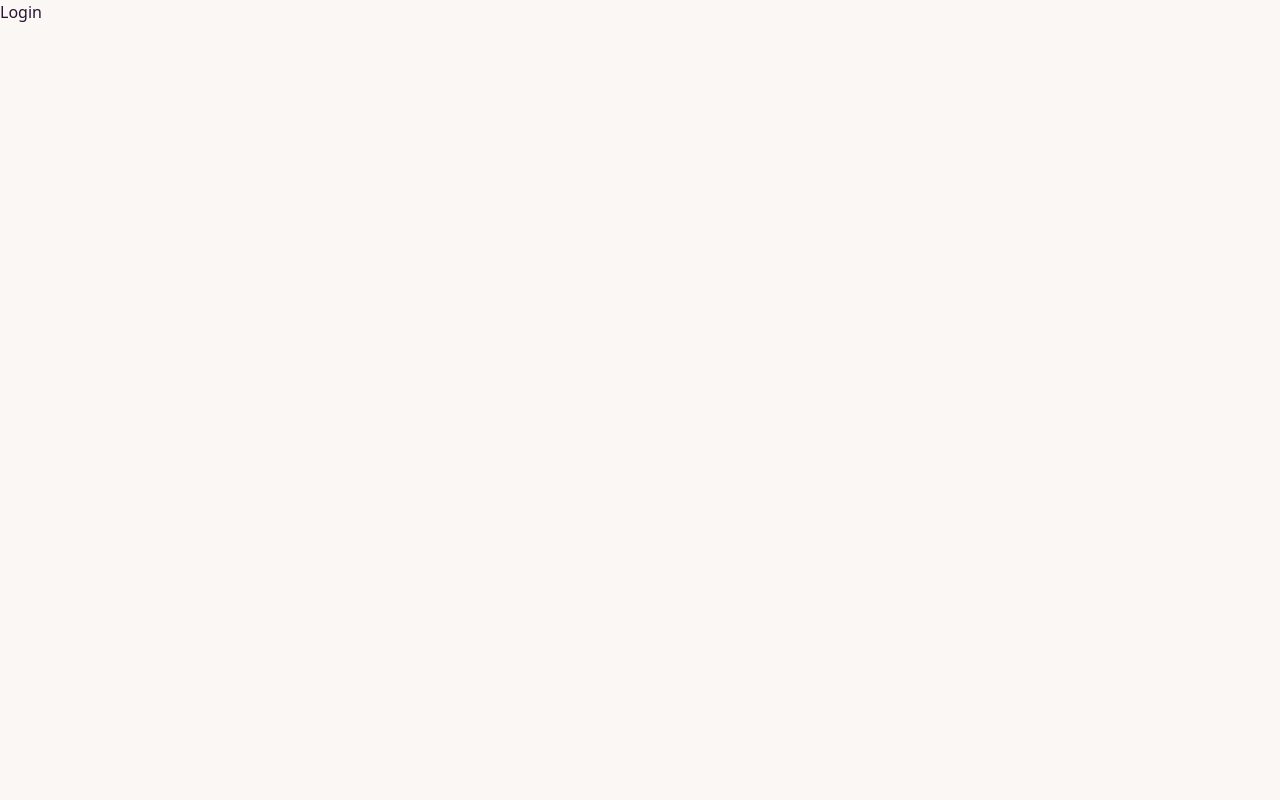
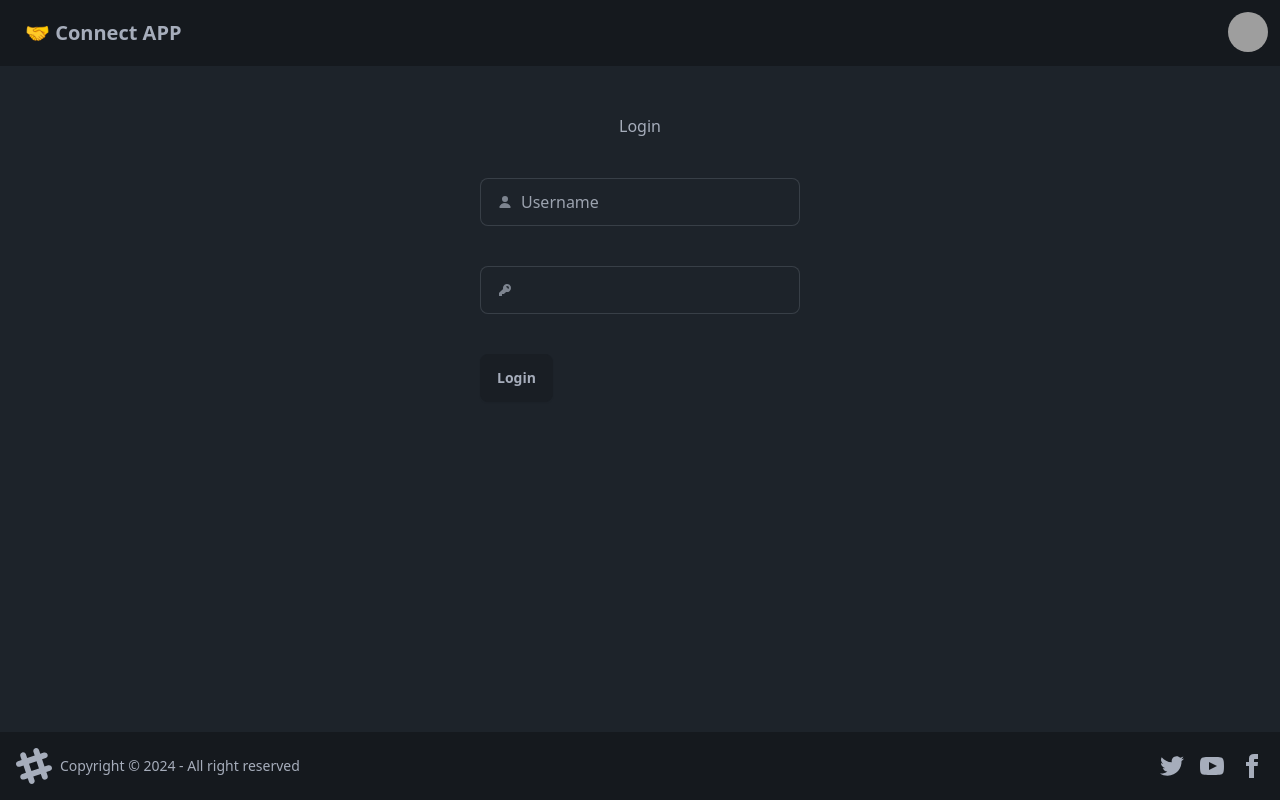
Before and after one commit to Gk-learner/connect-app, a React (Vite) app: page /login in a window 1280 px wide. Built offline with nearby package versions, Linux system fonts and the light colour scheme; grey boxes are pictures that could not be loaded.

Commit message:
Integrated login api

```diff
--- a/index.html
+++ b/index.html
@@ -1,5 +1,5 @@
 <!DOCTYPE html>
-<html lang="en" data-theme="cupcake">
+<html lang="en" data-theme="dark">
     <head>
         <meta charset="UTF-8" />
         <link rel="icon" type="image/svg+xml" href="/vite.svg" />
--- a/src/App.jsx
+++ b/src/App.jsx
@@ -1,17 +1,16 @@
-import "./App.css";
-import NavBar from "./NavBar";
-import {createRoot} from "react-dom/client";
+import Body from "./Body";
+import Login from "./Login";
+import Profile from "./Profile";
 import {BrowserRouter, Routes, Route} from "react-router-dom";
-const root = createRoot(document.getElementById("root"));
-
-root.render(<BrowserRouter>{/* The rest of your app goes here */}</BrowserRouter>);
 function App() {
     return (
         <>
             <BrowserRouter basename="/">
                 <Routes>
-                    <Route path="/" element={<NavBar />} />
-                    <Route path="login" element={<div>Login</div>}></Route>
+                    <Route path="/" element={<Body />} >
+                    <Route path="/login" element={<Login />} />
+                        <Route path="/profile" element={<Profile />} />
+                        </Route>
                 </Routes>
             </BrowserRouter>
         </>
--- /dev/null
+++ b/src/Body.jsx
@@ -0,0 +1,16 @@
+import {Outlet} from "react-router-dom";
+import NavBar from "./NavBar";
+import Footer from "./Footer";
+
+
+const Body = () => {
+    return (
+        <div>
+            <NavBar />
+            <Outlet />
+            <Footer />
+        </div>
+    );
+};
+
+export default Body;
--- /dev/null
+++ b/src/Footer.jsx
@@ -0,0 +1,61 @@
+import React from "react";
+
+const Footer = () => {
+    return (
+        <div>
+            <footer className="footer bg-base-300 text-neutral-content items-center p-4 bottom-0 fixed">
+                <aside className="grid-flow-col items-center">
+                    <svg
+                        width="36"
+                        height="36"
+                        viewBox="0 0 24 24"
+                        xmlns="http://www.w3.org/2000/svg"
+                        fillRule="evenodd"
+                        clipRule="evenodd"
+                        className="fill-current"
+                    >
+                        <path d="M22.672 15.226l-2.432.811.841 2.515c.33 1.019-.209 2.127-1.23 2.456-1.15.325-2.148-.321-2.463-1.226l-.84-2.518-5.013 1.677.84 2.517c.391 1.203-.434 2.542-1.831 2.542-.88 0-1.601-.564-1.86-1.314l-.842-2.516-2.431.809c-1.135.328-2.145-.317-2.463-1.229-.329-1.018.211-2.127 1.231-2.456l2.432-.809-1.621-4.823-2.432.808c-1.355.384-2.558-.59-2.558-1.839 0-.817.509-1.582 1.327-1.846l2.433-.809-.842-2.515c-.33-1.02.211-2.129 1.232-2.458 1.02-.329 2.13.209 2.461 1.229l.842 2.515 5.011-1.677-.839-2.517c-.403-1.238.484-2.553 1.843-2.553.819 0 1.585.509 1.85 1.326l.841 2.517 2.431-.81c1.02-.33 2.131.211 2.461 1.229.332 1.018-.21 2.126-1.23 2.456l-2.433.809 1.622 4.823 2.433-.809c1.242-.401 2.557.484 2.557 1.838 0 .819-.51 1.583-1.328 1.847m-8.992-6.428l-5.01 1.675 1.619 4.828 5.011-1.674-1.62-4.829z"></path>
+                    </svg>
+                    <p>Copyright © {new Date().getFullYear()} - All right reserved</p>
+                </aside>
+                <nav className="grid-flow-col gap-4 md:place-self-center md:justify-self-end">
+                    <a>
+                        <svg
+                            xmlns="http://www.w3.org/2000/svg"
+                            width="24"
+                            height="24"
+                            viewBox="0 0 24 24"
+                            className="fill-current"
+                        >
+                            <path d="M24 4.557c-.883.392-1.832.656-2.828.775 1.017-.609 1.798-1.574 2.165-2.724-.951.564-2.005.974-3.127 1.195-.897-.957-2.178-1.555-3.594-1.555-3.179 0-5.515 2.966-4.797 6.045-4.091-.205-7.719-2.165-10.148-5.144-1.29 2.213-.669 5.108 1.523 6.574-.806-.026-1.566-.247-2.229-.616-.054 2.281 1.581 4.415 3.949 4.89-.693.188-1.452.232-2.224.084.626 1.956 2.444 3.379 4.6 3.419-2.07 1.623-4.678 2.348-7.29 2.04 2.179 1.397 4.768 2.212 7.548 2.212 9.142 0 14.307-7.721 13.995-14.646.962-.695 1.797-1.562 2.457-2.549z"></path>
+                        </svg>
+                    </a>
+                    <a>
+                        <svg
+                            xmlns="http://www.w3.org/2000/svg"
+                            width="24"
+                            height="24"
+                            viewBox="0 0 24 24"
+                            className="fill-current"
+                        >
+                            <path d="M19.615 3.184c-3.604-.246-11.631-.245-15.23 0-3.897.266-4.356 2.62-4.385 8.816.029 6.185.484 8.549 4.385 8.816 3.6.245 11.626.246 15.23 0 3.897-.266 4.356-2.62 4.385-8.816-.029-6.185-.484-8.549-4.385-8.816zm-10.615 12.816v-8l8 3.993-8 4.007z"></path>
+                        </svg>
+                    </a>
+                    <a>
+                        <svg
+                            xmlns="http://www.w3.org/2000/svg"
+                            width="24"
+                            height="24"
+                            viewBox="0 0 24 24"
+                            className="fill-current"
+                        >
+                            <path d="M9 8h-3v4h3v12h5v-12h3.642l.358-4h-4v-1.667c0-.955.192-1.333 1.115-1.333h2.885v-5h-3.808c-3.596 0-5.192 1.583-5.192 4.615v3.385z"></path>
+                        </svg>
+                    </a>
+                </nav>
+            </footer>
+        </div>
+    );
+};
+
+export default Footer;
--- /dev/null
+++ b/src/Login.jsx
@@ -0,0 +1,87 @@
+import {useState} from "react";
+import {useNavigate} from "react-router-dom";
+
+const Login = () => {
+    const [userName, setUserName] = useState("");
+    const [password, setPassword] = useState("");
+    const navigate = useNavigate();
+
+    const handleLogin = async () => {
+        try {
+            const obj = {
+                emailId: userName,
+                password: password,
+            };
+            console.log(obj);
+
+            const response = await fetch("http://localhost:4000/login", {
+                method: "POST",
+                headers: {
+                    "Content-Type": "application/json",
+                },
+                body: JSON.stringify(obj),
+            });
+            const res = await response;
+            if (res) {
+                navigate("/profile");
+            } else {
+                alert("Handle error");
+                console.log(res.body);
+            }
+        } catch (err) {
+            console.log(err.message);
+        }
+    };
+    return (
+        <div className="w-80 mt-12 mx-auto">
+            <h1 className="text-center mb-10 ">Login</h1>
+            <label className="input input-bordered flex items-center gap-2">
+                <svg
+                    xmlns="http://www.w3.org/2000/svg"
+                    viewBox="0 0 16 16"
+                    fill="currentColor"
+                    className="h-4 w-4 opacity-70"
+                >
+                    <path d="M8 8a3 3 0 1 0 0-6 3 3 0 0 0 0 6ZM12.735 14c.618 0 1.093-.561.872-1.139a6.002 6.002 0 0 0-11.215 0c-.22.578.254 1.139.872 1.139h9.47Z" />
+                </svg>
+                <input
+                    type="text"
+                    className="grow"
+                    placeholder="Username"
+                    value={userName}
+                    onChange={(e) => setUserName(e.target.value)}
+                />
+            </label>
+            <label className="input input-bordered flex my-10 items-center gap-2">
+                <svg
+                    xmlns="http://www.w3.org/2000/svg"
+                    viewBox="0 0 16 16"
+                    fill="currentColor"
+                    className="h-4 w-4 opacity-70"
+                >
+                    <path
+                        fillRule="evenodd"
+                        d="M14 6a4 4 0 0 1-4.899 3.899l-1.955 1.955a.5.5 0 0 1-.353.146H5v1.5a.5.5 0 0 1-.5.5h-2a.5.5 0 0 1-.5-.5v-2.293a.5.5 0 0 1 .146-.353l3.955-3.955A4 4 0 1 1 14 6Zm-4-2a.75.75 0 0 0 0 1.5.5.5 0 0 1 .5.5.75.75 0 0 0 1.5 0 2 2 0 0 0-2-2Z"
+                        clipRule="evenodd"
+                    />
+                </svg>
+                <input
+                    type="password"
+                    className="grow"
+                    value={password}
+                    onChange={(e) => setPassword(e.target.value)}
+                />
+            </label>
+            <button
+                className="btn justify-center"
+                onClick={() => {
+                    handleLogin();
+                }}
+            >
+                Login
+            </button>
+        </div>
+    );
+};
+
+export default Login;
--- a/src/NavBar.jsx
+++ b/src/NavBar.jsx
@@ -1,3 +1,4 @@
+import {Link} from "react-router-dom";
 const NavBar = () => {
     return (
         <div className="navbar bg-base-300">
@@ -31,7 +32,7 @@
                             <a>Settings</a>
                         </li>
                         <li>
-                            <a>Logout</a>
+                            <Link to="Login">Login</Link>
                         </li>
                     </ul>
                 </div>
--- /dev/null
+++ b/src/Profile.jsx
@@ -0,0 +1,9 @@
+// import React from 'react'
+
+const Profile = () => {
+  return (
+    <div>Profile</div>
+  )
+}
+
+export default Profile
```
